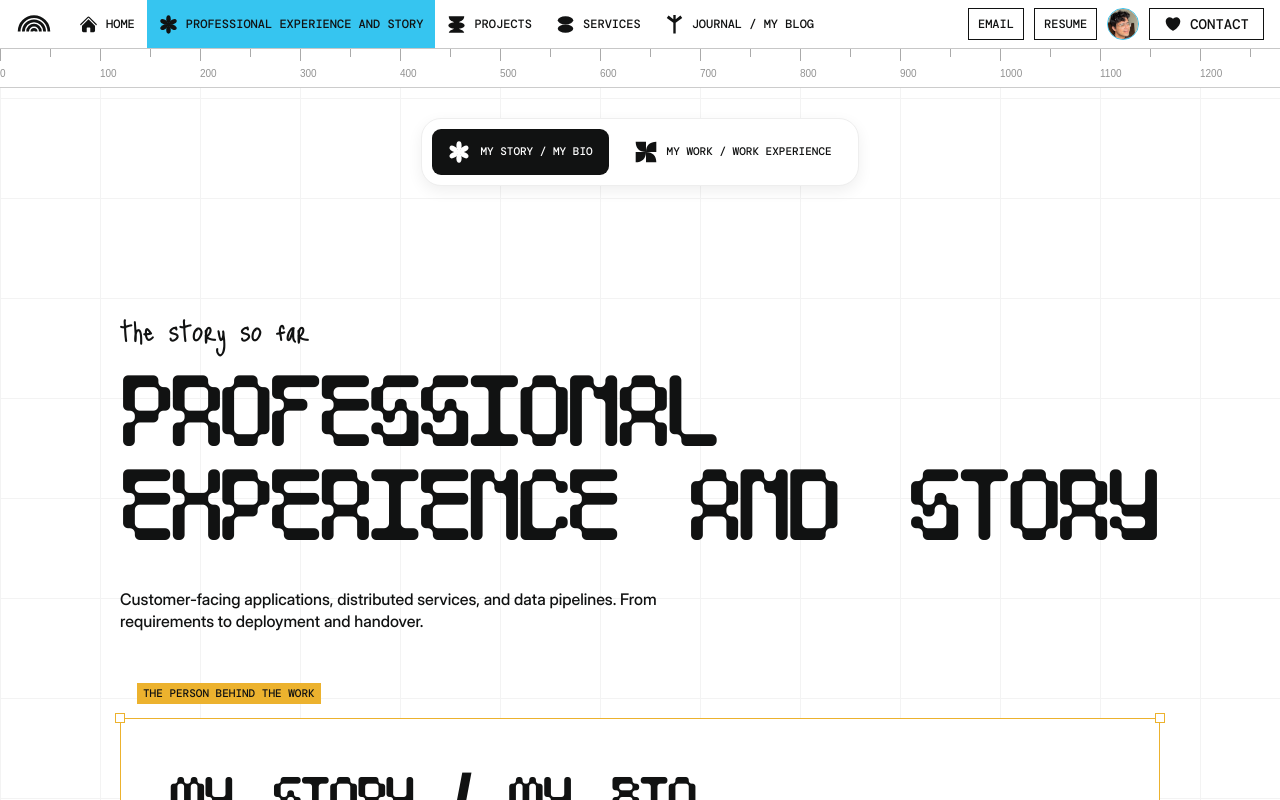
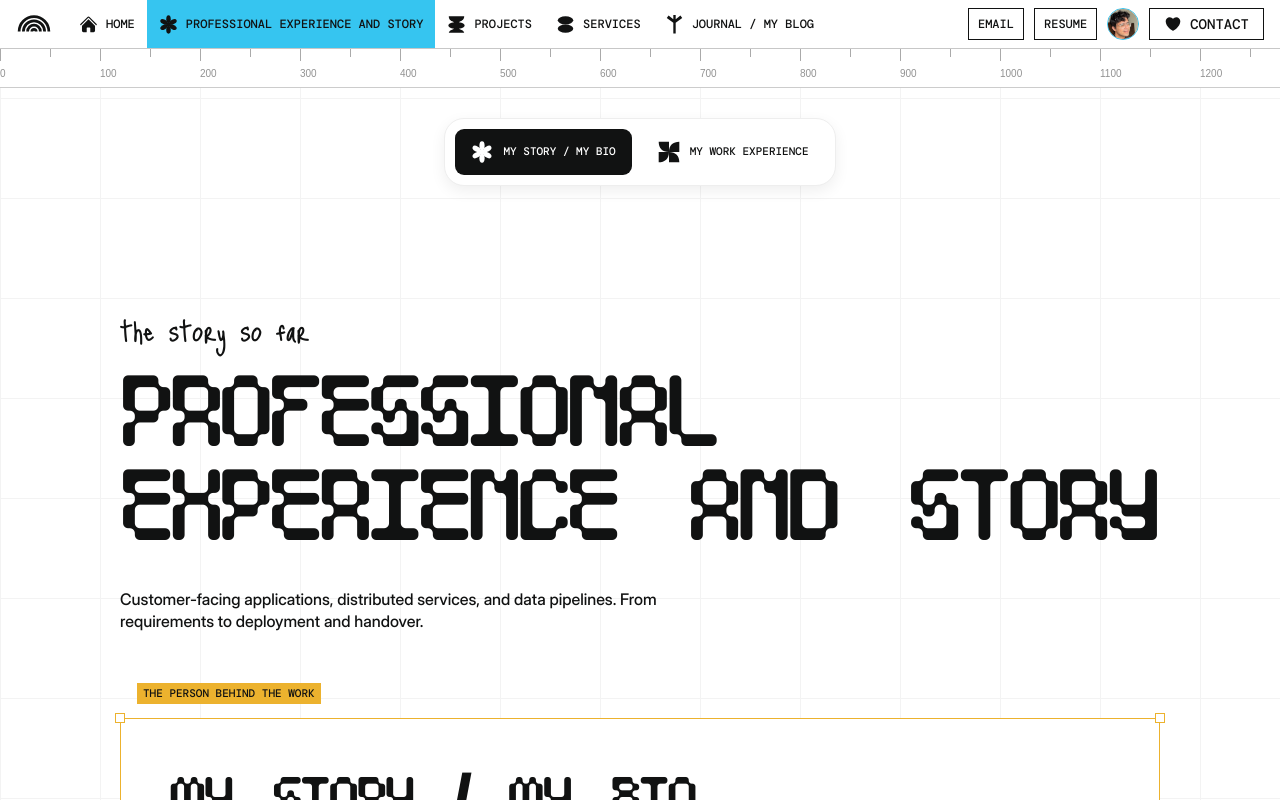
Before and after one commit to saaim12/Personal-Portfolio-WEB, a Next.js app: page /professional-experience in a window 1280 px wide. Shown: the top 800 px of the page. Built offline with nearby package versions, Linux system fonts and the light colour scheme; no server answers.

Commit message:
Rename work section navigation to My Work Experience

```diff
--- a/src/components/ProfessionalSections.tsx
+++ b/src/components/ProfessionalSections.tsx
@@ -6,7 +6,7 @@ import { Mark } from "./Studio";
 
 const sections = [
   { id: "bio", label: "My Story / My Bio", icon: "flower" },
-  { id: "career", label: "My Work / Work Experience", icon: "pinwheel" },
+  { id: "career", label: "My Work Experience", icon: "pinwheel" },
 ];
 
 export function ProfessionalSections() {
```
